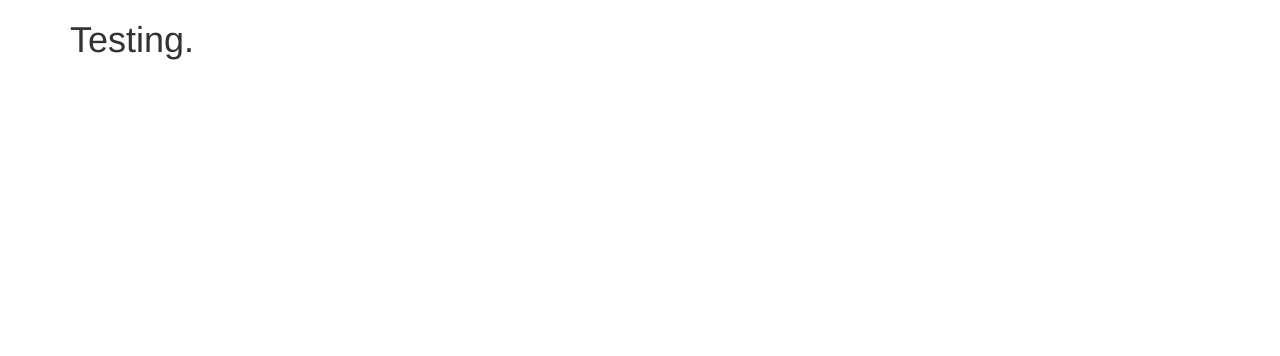
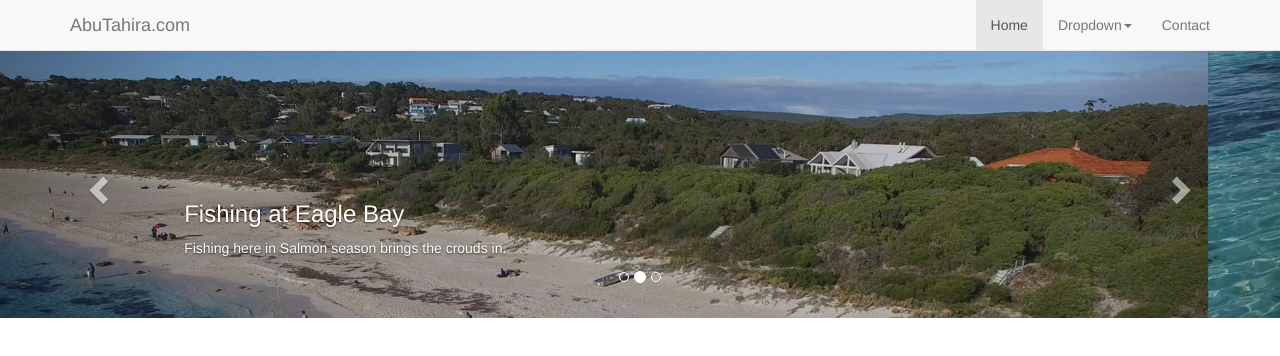
Before and after one commit to itcentricperth/website-project, a website: page index.html in a window 1280 px wide. Drawn offline with Linux system fonts and the light colour scheme.

Commit message:
Applied Bootstrap Nav and Carousel

```diff
--- a/css/style.css
+++ b/css/style.css
@@ -0,0 +1,24 @@
+
+/*NavBar*/
+.navbar {
+	margin-bottom:0!important;
+}
+
+.navbar-brand{
+
+
+}
+
+.carousel-caption{
+	text-align: left;
+
+}
+.item {
+
+	background:#333;
+}
+
+.item img{
+
+	opacity:0.8;
+}
--- a/index.html
+++ b/index.html
@@ -1,13 +1,93 @@
 <!DOCTYPE html>
 <html lang="en">
 	<head>
+		<meta charset="utf-8">
+	    <meta http-equiv="X-UA-Compatible" content="IE=edge">
+	    <meta name="viewport" content="width=device-width, initial-scale=1">
 		<title>AngularJS Tutorial</title>
 		<link rel="stylesheet" href="./bower_components/bootstrap/dist/css/bootstrap.min.css">
-		<link rel="stylesheet" href="css/style.css">
+		<link rel="stylesheet" href="./css/style.css">
 	</head>
 	<body>
+		<!--[if lt IE 9]>
+<script src="https://oss.maxcdn.com/libs/html5shiv/3.7.0/html5shiv.js"></script>
+<script src="https://oss.maxcdn.com/libs/respond.js/1.4.2/respond.min.js"></script>
+<![endif]-->
+
+		<nav class="navbar navbar-default navbar-static-top" role="navigation">
+		    <div class="container">
+
+		        <div class="navbar-header">
+		            <button type="button" class="navbar-toggle" data-toggle="collapse" data-target=".navbar-collapse">
+		            <span class="sr-only">Toggle navigation</span>
+		            <span class="icon-bar"></span>
+		            <span class="icon-bar"></span>
+		            <span class="icon-bar"></span>
+		            </button>
+		            <a class="navbar-brand" href="http://abutahira.com/" title='Abutahira.com'>AbuTahira.com</a>
+		        </div>
+		        <div class="navbar-collapse collapse">
+		            <ul class="nav navbar-nav navbar-right">
+		                <li class="active">
+		                    <a href="#">Home</a>
+		                </li>
+		                <li class="dropdown">
+		                    <a href="#" data-toggle="dropdown" class="dropdown-toggle">Dropdown<b class="caret"></b></a>
+		                    <ul class="dropdown-menu">
+		                    	<li>
+		                    		<a href="#">Item 1</a>
+		                    	</li>
+		                    	<li>
+		                    		<a href="#">Item 2</a>
+		                    	</li>
+		                    </ul>
+		                </li>
+		                <li>
+		                    <a href="#">Contact</a>
+		                </li>
+		            </ul>
+		        </div><!--/.nav-collapse -->
+		    </div>
+		</nav>
+		<div id="myCarousel" class="carousel slide" data-ride="carousel">
+		  <!-- Indicators -->
+		  <ol class="carousel-indicators">
+		    <li data-target="#myCarousel" data-slide-to="0" class="active"></li>
+		    <li data-target="#myCarousel" data-slide-to="1"></li>
+		    <li data-target="#myCarousel" data-slide-to="2"></li>
+		  </ol>
+
+		  <!-- Wrapper for slides -->
+		  <div class="carousel-inner">
+		    <div class="item active">
+		      <img src="./img/slider1.jpg" alt="Eagle Bay WA">
+		      <div class="carousel-caption">
+		        <h3>Fishing at Eagle Bay</h3>
+		        <p>Fishing here in Salmon season brings the crouds in.</p>
+		      </div>
+		    </div>
+
+		    <div class="item">
+		      <img src="./img/slider2.jpg" alt="Shallows of Eagle Bay WA">
+		      <div class="carousel-caption">
+		        <h3>The shallows of Eagle Bay</h3>
+		        <p>Flying over the clear shallows of Eagle Bay.</p>
+		      </div>
+		    </div>
+		  </div>
+
+		  <!-- Left and right controls -->
+		  <a class="left carousel-control" href="#myCarousel" data-slide="prev">
+		    <span class="glyphicon glyphicon-chevron-left"></span>
+		    <span class="sr-only">Previous</span>
+		  </a>
+		  <a class="right carousel-control" href="#myCarousel" data-slide="next">
+		    <span class="glyphicon glyphicon-chevron-right"></span>
+		    <span class="sr-only">Next</span>
+		  </a>
+		</div>
 		<div class="container">
-			<h1>Testing.</h1>
+
 		</div>
 		<script src="./bower_components/jquery/dist/jquery.min.js"></script>
 		<script src="./bower_components/bootstrap/dist/js/bootstrap.min.js"></script>
```
Also changed, not shown: img/slider1.jpg (added), img/slider2.jpg (added), img/slider3.jpg (added).
